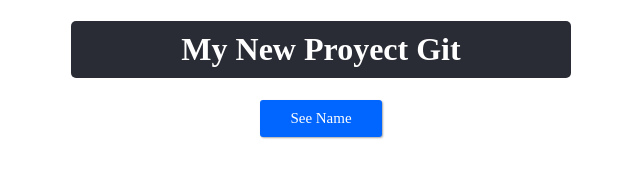
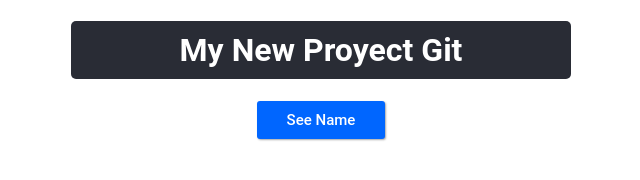
Before and after one commit to gitestebanalayon/my-proyects, a plain HTML site: page index.html in a window 1280 px wide. Shown: the whole page, without its empty margins (319-959 px from the left). Drawn offline with Linux system fonts and the light colour scheme.

```diff
--- a/css/estilos.css
+++ b/css/estilos.css
@@ -1,5 +1,5 @@
 *{
-    font-family: montserrat;
+    font-family: roboto;
 }
 
 main{
```
Also changed, not shown: index.html (+2 -0 lines).
